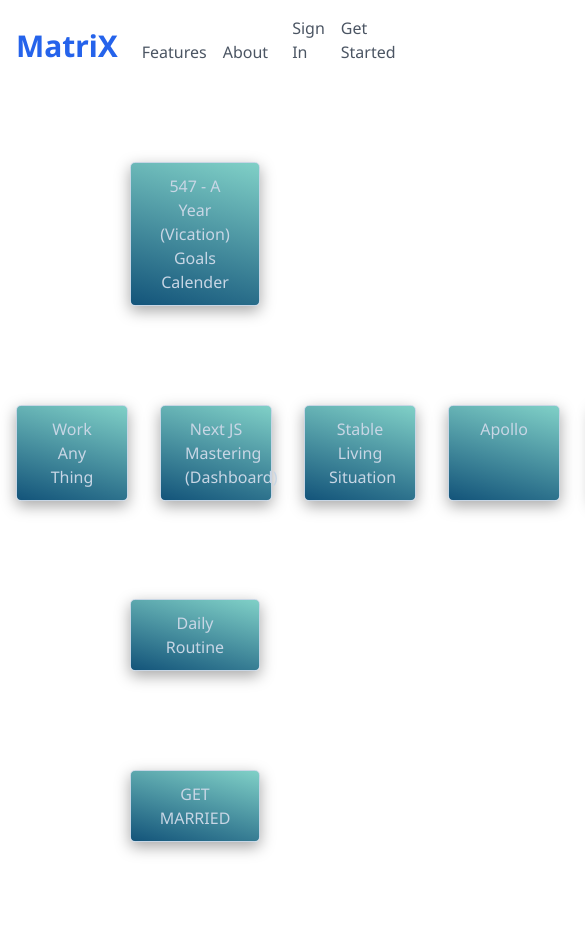
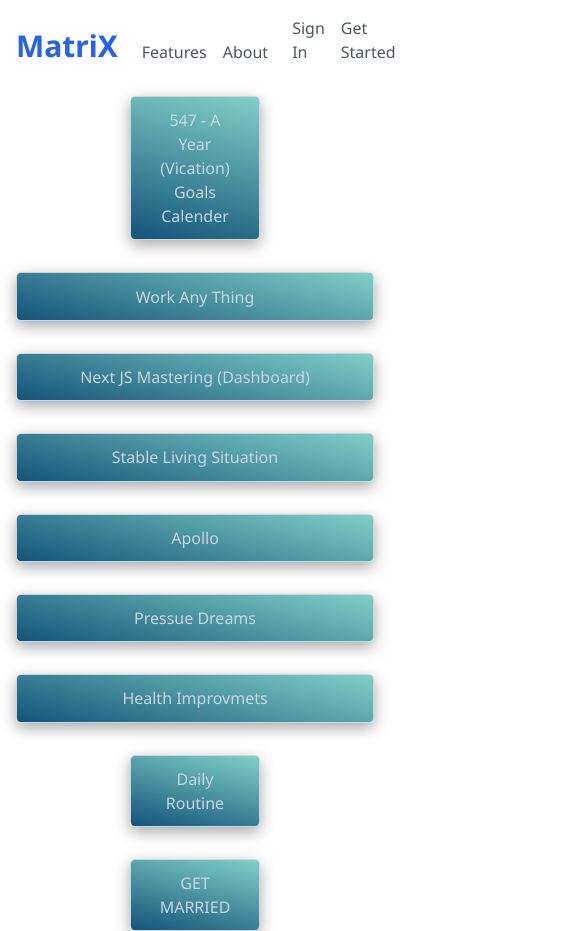
Before and after one commit to Mostafa-El-Masry/dashboardv.5, a Next.js app: page / in a window 390 px wide. Shown: the top 931 px of the page, 585 px wide, since content can reach past the window. Built offline with nearby package versions, Linux system fonts and the light colour scheme.

Commit message:
main page updateing

```diff
--- a/app/page.tsx
+++ b/app/page.tsx
@@ -11,7 +11,7 @@ const HomePage = () => {
           <div className="Link justify-center self-center w-1/3 p-4 bg-gradient-to-r from-cyan-500 to-blue-500">
             547 - A year (Vication) goals calender
           </div>
-          <div className="flex md:flex-row sm:flex-col xs:flex-col content-evenly justify-evenly">
+          <div className="flex md:flex-row max-sm:flex-col xs:flex-col content-evenly justify-evenly">
             <div className="Link">
               <Link href="./content/work"> Work Any Thing</Link>
             </div>
```
